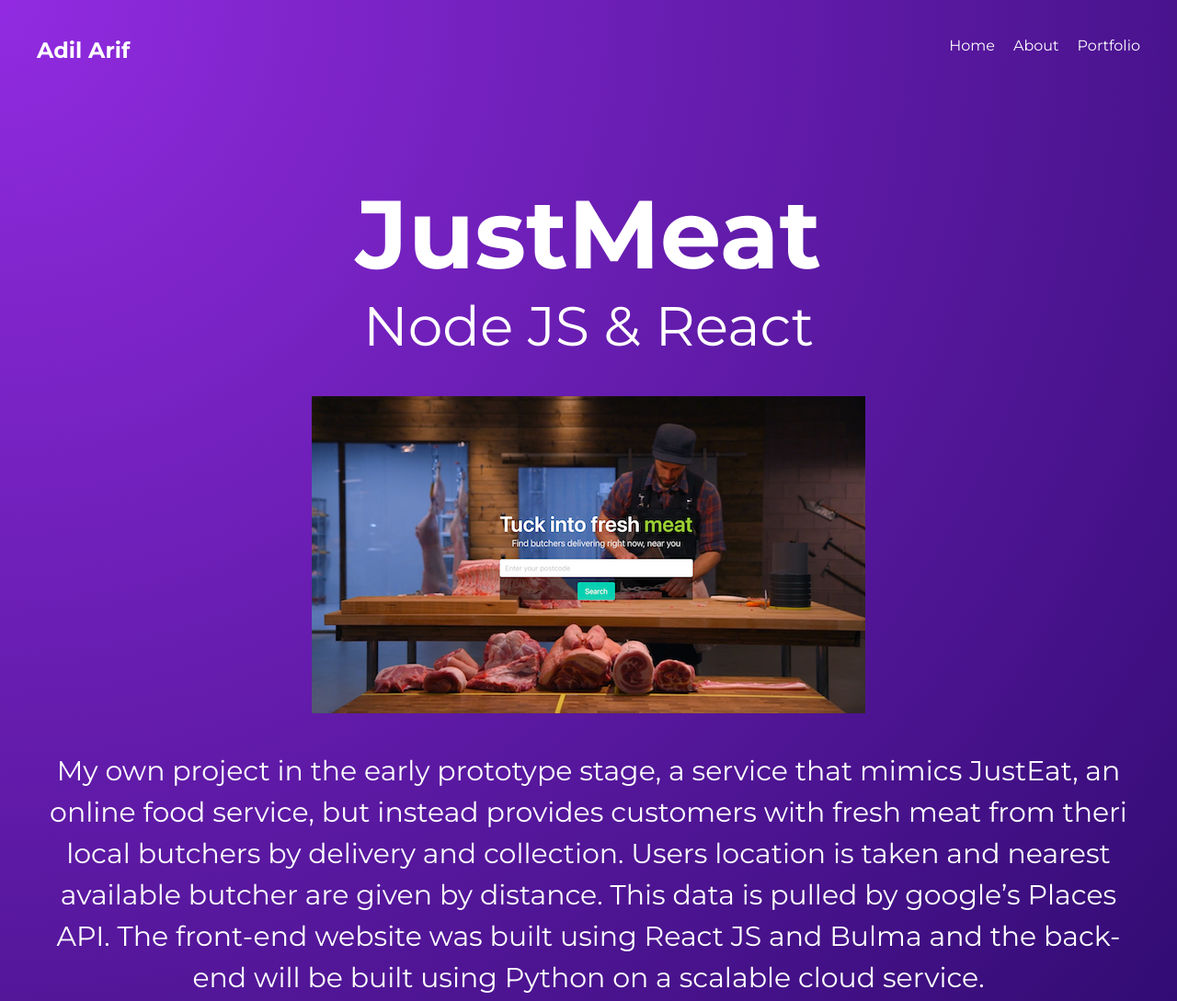
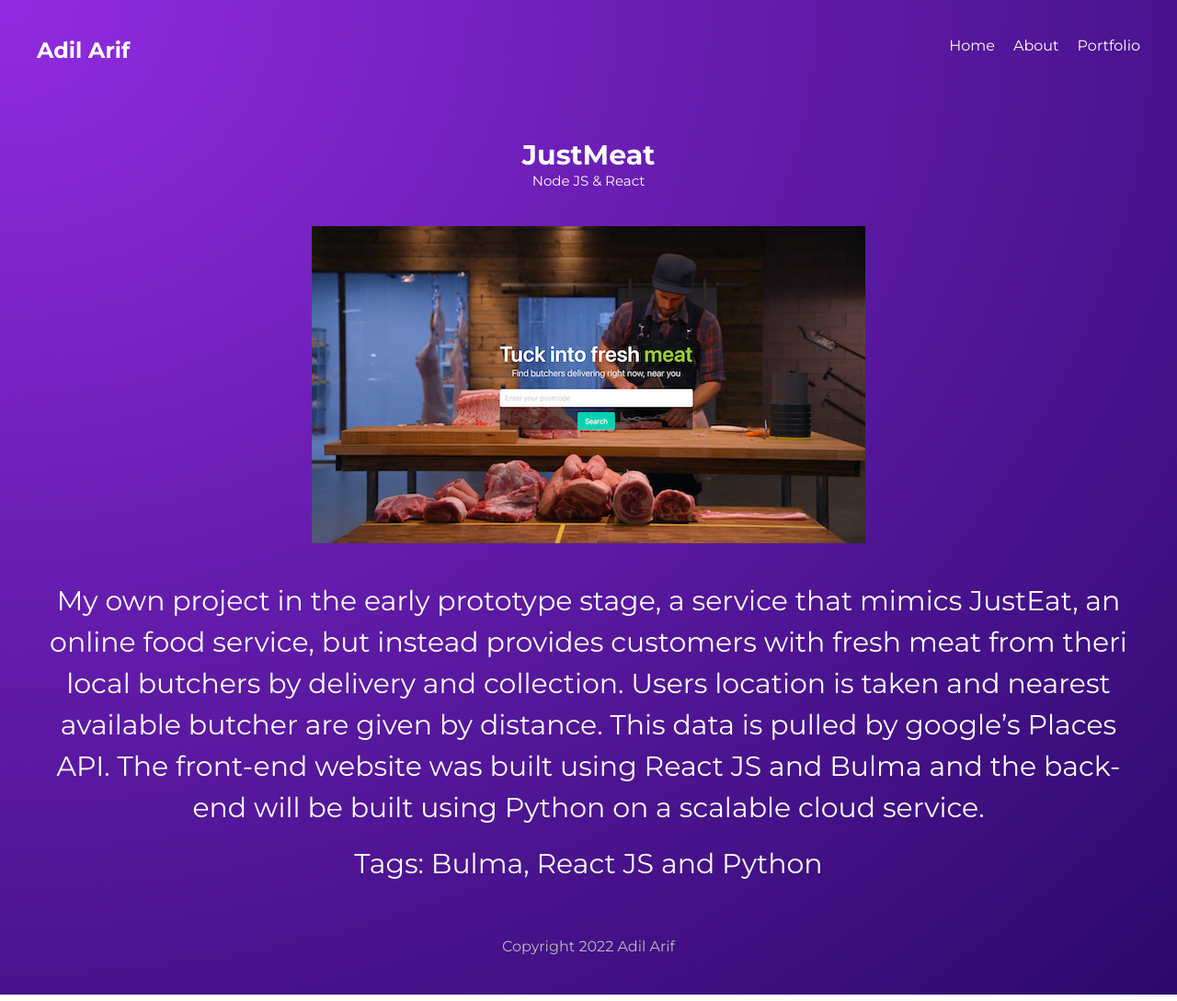
Before and after one commit to adilarif1/gatsby-portfolio, a Gatsby site: page /projects/just-meat in a window 1280 px wide. Shown: the top 1089 px of the page at 92% size. Built offline with nearby package versions, Linux system fonts and the light colour scheme; Gatsby itself is replaced by a stand-in of ours.

Commit message:
styling update

```diff
--- a/src/styles/project-details.module.css
+++ b/src/styles/project-details.module.css
@@ -1,9 +1,9 @@
 .details h2 {
-    font-size: 3.5em;
-    margin-top: 80px;
+    font-size: 1em;
+    margin-top: 40px;
   }
   .details h3 {
-    font-size: 2em;
+    font-size: .5em;
     font-weight: 400;
     margin-bottom: 40px;
   }
--- a/src/styles/projects.module.css
+++ b/src/styles/projects.module.css
@@ -3,7 +3,7 @@
   }
   .portfolio > h2 {
     font-size: 3em;
-    margin-top: 80px;
+    margin-top: 40px;
   }
   .portfolio > h3 {
     font-size: 2em;
@@ -24,6 +24,7 @@
   .projectstyle p {
     color: #ccc;
     margin-top: 4px;
+    font-size: 12px;
   }
 
   /* Responsive layout - makes a one column-layout instead of two-column layout */
```
